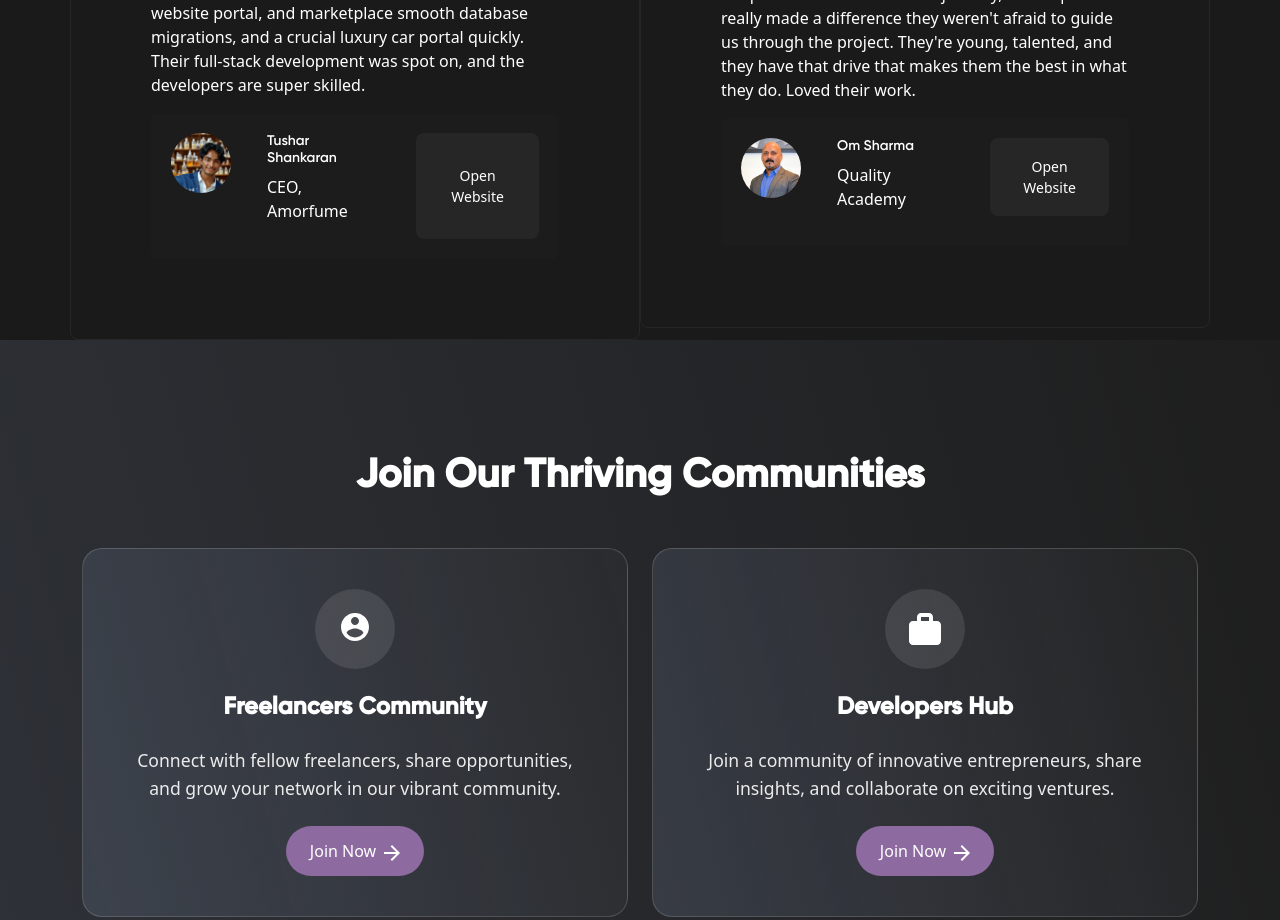
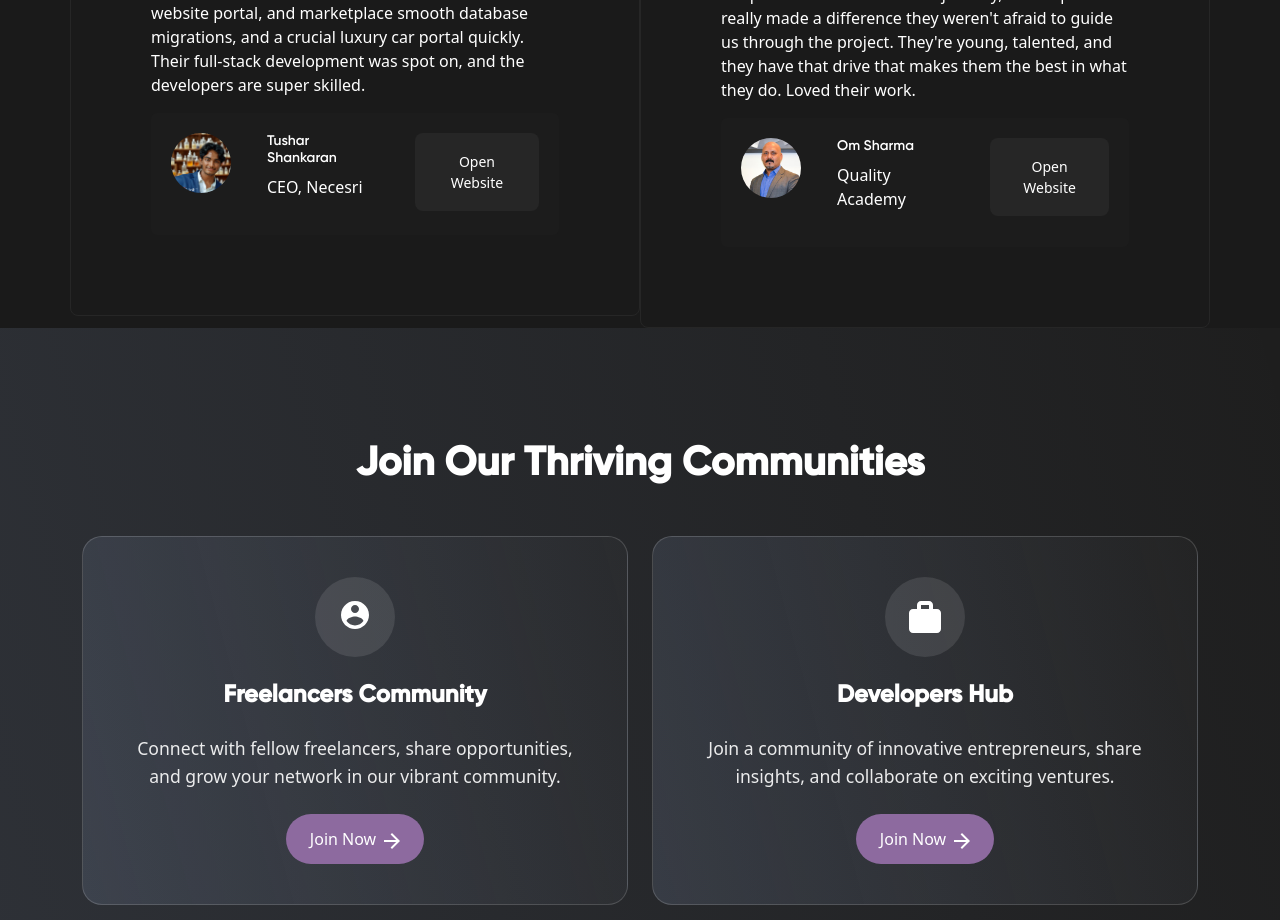
Before and after one commit to WTFAYXN/Tarlose-React, a React (Vite) app in the folder client/: page / in a window 1280 px wide. Shown: the part 11080-12000 px from the top of the page. Built offline with nearby package versions, Linux system fonts and the light colour scheme; the HTML template or start-up script is replaced by a standard one.

Commit message:
minor fixes

```diff
--- a/client/src/pages/Home.jsx
+++ b/client/src/pages/Home.jsx
@@ -111,7 +111,7 @@ const Home = () => {
                     <meta property="og:description" content="Transform your business with cutting-edge digital solutions from Tarlose. Expert design, development and strategic services tailored for modern enterprises." />
                     <meta property="og:url" content="https://www.tarlose.com/" />
                     <meta property="og:type" content="website" />
-                    <meta property="og:image" content="https://www.tarlose.com/og-image.jpg" />
+                    <meta property="og:image" content="https://www.tarlose.com/favicon.ico" />
                     <meta property="og:site_name" content="Tarlose" />
 
                     {/* Twitter Card Tags */}
@@ -119,7 +119,7 @@ const Home = () => {
                     <meta name="twitter:site" content="@tarlose" />
                     <meta name="twitter:title" content="Tarlose - Digital Solutions for Modern Businesses" />
                     <meta name="twitter:description" content="Transform your business with cutting-edge digital solutions from Tarlose. Expert design, development and strategic services tailored for modern enterprises." />
-                    <meta name="twitter:image" content="https://www.tarlose.com/twitter-card.jpg" />
+                    <meta name="twitter:image" content="https://www.tarlose.com/favicon.ico" />
 
                     {/* Structured Data */}
                     <script type="application/ld+json">
@@ -420,9 +420,12 @@ const Home = () => {
                                     <img src={tushar} alt="Tushar Shankaran" style={{width: "60px", height: "60px", borderRadius: "50%"}} />
                                     <div className="test-sub-cont">
                                         <h6>Tushar Shankaran</h6>
-                                        <p>CEO, Amorfume</p>
+                                        <p>CEO, Necesri</p>
                                     </div>
+                                    <a href="https://necesri.com" target="_blank" rel="noopener noreferrer">
+
                                     <button className="test-btn">Open Website</button>
+                                    </a>
                                 </div>
                             </div>
                         </div>
```
